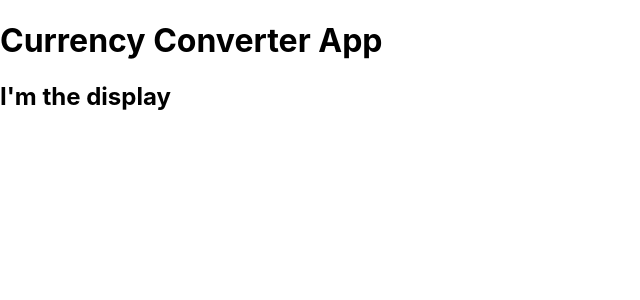
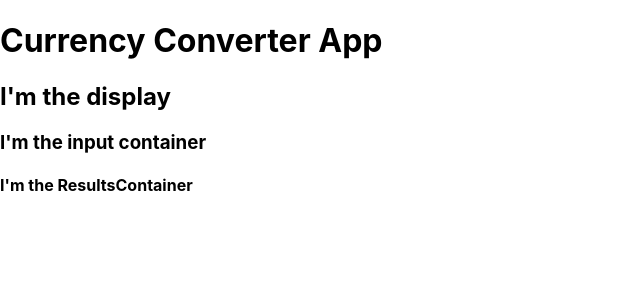
Before and after one commit to DSoutter/w7_weekend_hw_currency, a React (Create React App) app: page / in a window 1280 px wide. Shown: the top 300 px of the page, without its empty margins (0-640 px from the left). Built offline with nearby package versions, Linux system fonts and the light colour scheme.

Commit message:
containers working

```diff
--- a/src/components/DisplayComponent.js
+++ b/src/components/DisplayComponent.js
@@ -1,10 +1,17 @@
 import React from 'react';
+import InputContainer from './InputContainer';
+import ResultsContainer from './ResultsContainer';
+
 
 const DisplayComponent = ({}) => {
 
 
     return (
-        <h2>I'm the display</h2>
+        <>
+            <h2>I'm the display</h2>
+            <InputContainer/>
+            <ResultsContainer/>
+        </>
     )
 }
 
--- a/src/components/HeaderComponent.js
+++ b/src/components/HeaderComponent.js
@@ -2,9 +2,9 @@ import React from 'react';
 
 const HeaderComponent = ({}) => {
     return (
-        <h1>Currency Converter App</h1>
+        <h1 className="appHeader">Currency Converter App</h1>
     )
 
 }
 
-export default HeaderComponent
+export default HeaderComponent;
--- a/src/components/InputContainer.js
+++ b/src/components/InputContainer.js
@@ -0,0 +1,10 @@
+import React from 'react';
+
+const InputContainer = ({}) => {
+
+    return (
+        <h3>I'm the input container</h3>
+    )
+}
+
+export default InputContainer
--- a/src/components/ResultsContainer.js
+++ b/src/components/ResultsContainer.js
@@ -0,0 +1,12 @@
+import React from 'react';
+
+
+const ResultsContainer = ({}) => {
+
+    return (
+        <h4>I'm the ResultsContainer</h4>
+    )
+
+}
+
+export default ResultsContainer;
--- a/src/containers/CurrencyConverterContainer.js
+++ b/src/containers/CurrencyConverterContainer.js
@@ -3,7 +3,7 @@ import HeaderComponent from '../components/HeaderComponent';
 import DisplayComponent from '../components/DisplayComponent';
 
 
-const CurrencyConverterContainer = () => {
+const CurrencyConverterContainer = ({}) => {
 
 
 
```
